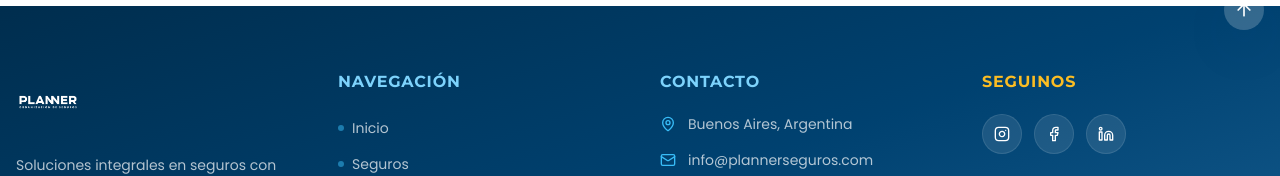
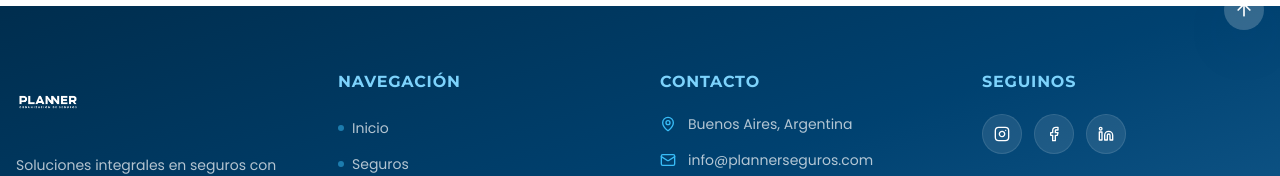
Before and after one commit to resenasalfam-stack/plannerweb, a React (Vite) app: page / in a window 1280 px wide. Shown: the part 9013-9189 px from the top of the page. Built offline with nearby package versions, Linux system fonts and the light colour scheme; the HTML template or start-up script is replaced by a standard one.

Commit message:
Preceding changes

```diff
--- a/src/components/Footer.tsx
+++ b/src/components/Footer.tsx
@@ -125,7 +125,7 @@ const Footer = () => {
 
             {/* Social column */}
             <div>
-              <h3 className="font-heading font-bold text-base uppercase tracking-wider mb-5 text-accent">
+              <h3 className="font-heading font-bold text-base uppercase tracking-wider mb-5 text-sky-300">
                 Seguinos
               </h3>
               <div className="flex gap-3 mb-6">
```
